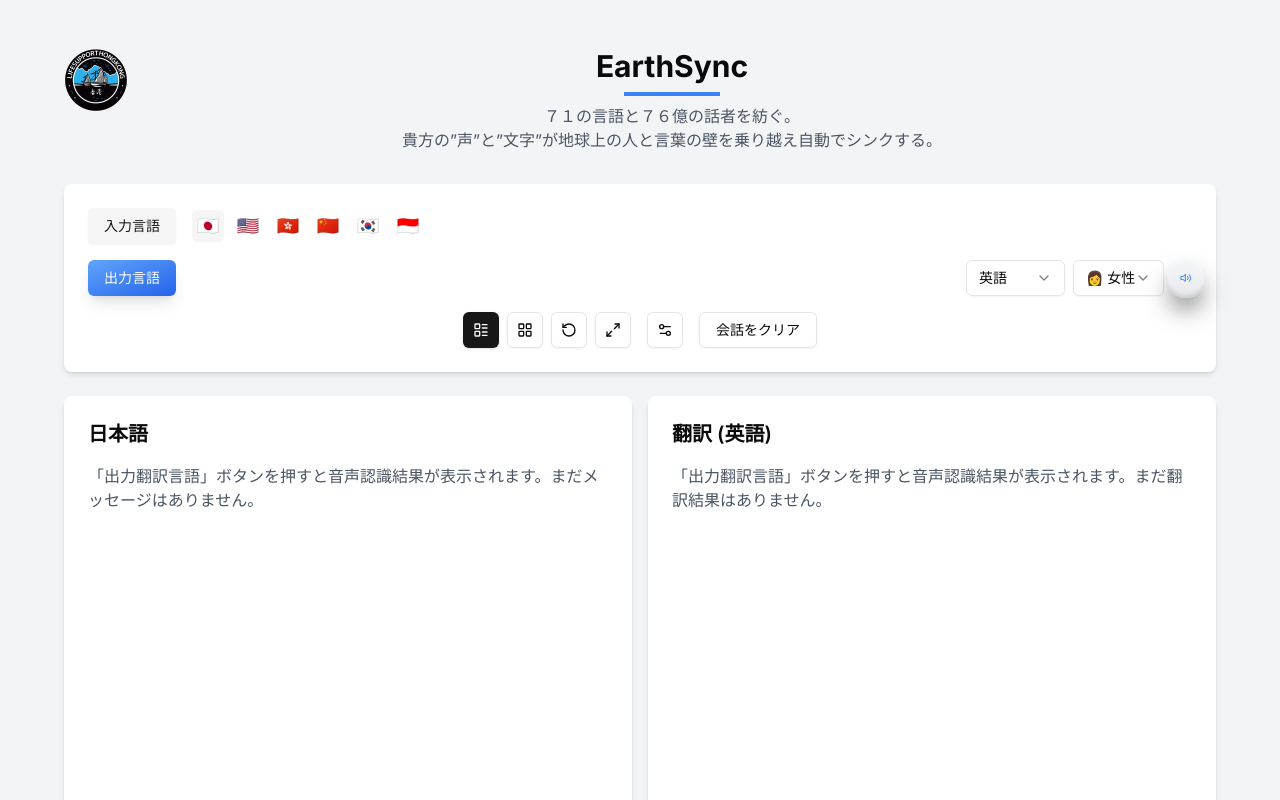
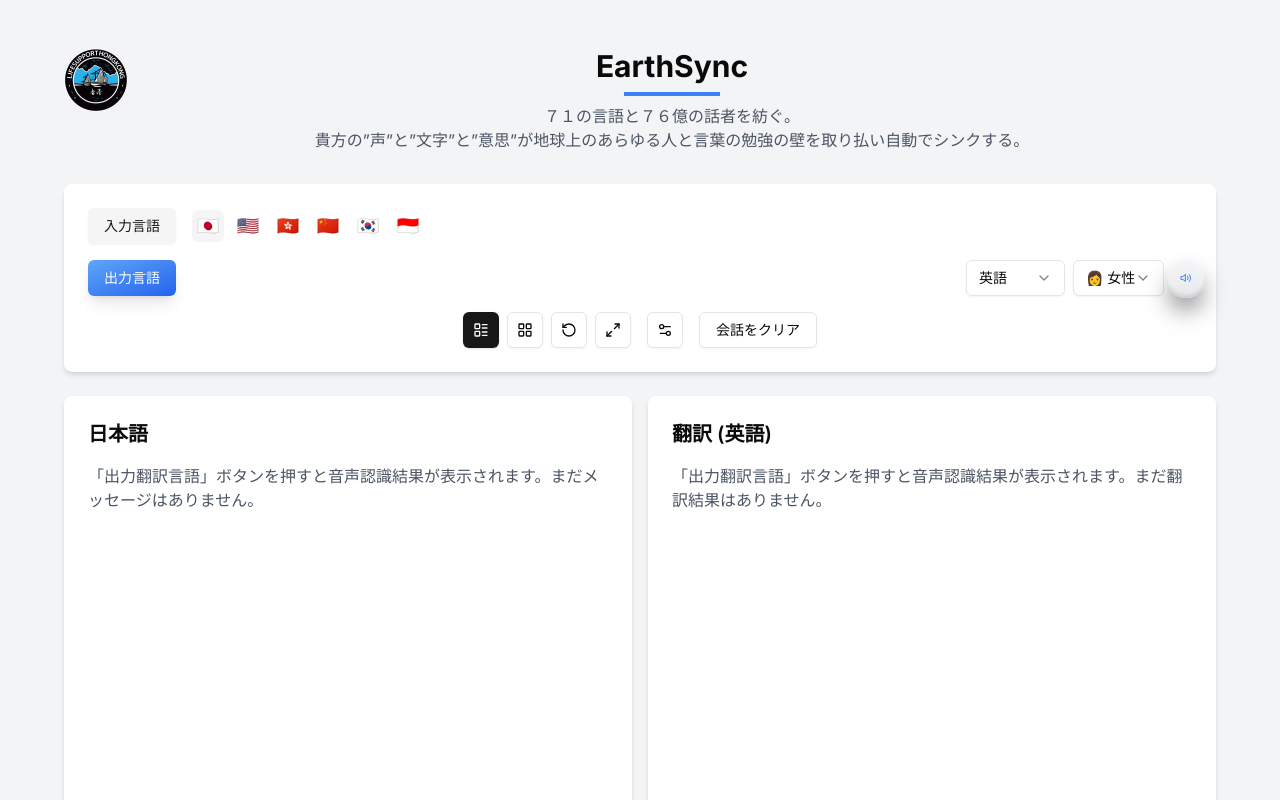
Before and after one commit to cantoneseslang/simultaneous-interpretation-system, a Next.js app: page / in a window 1280 px wide. Shown: the top 800 px of the page. Built offline with nearby package versions, Linux system fonts and the light colour scheme.

Commit message:
Update code with new changes

```diff
--- a/app/page.tsx
+++ b/app/page.tsx
@@ -248,7 +248,7 @@
             </h1>
             <p className="text-center text-gray-600">
               ７１の言語と７６億の話者を紡ぐ。<br />
-              貴方の”声”と”文字”が地球上の人と言葉の壁を乗り越え自動でシンクする。
+              貴方の”声”と”文字”と”意思”が地球上のあらゆる人と言葉の勉強の壁を取り払い自動でシンクする。
             </p>
           </div>
         </div>
```
